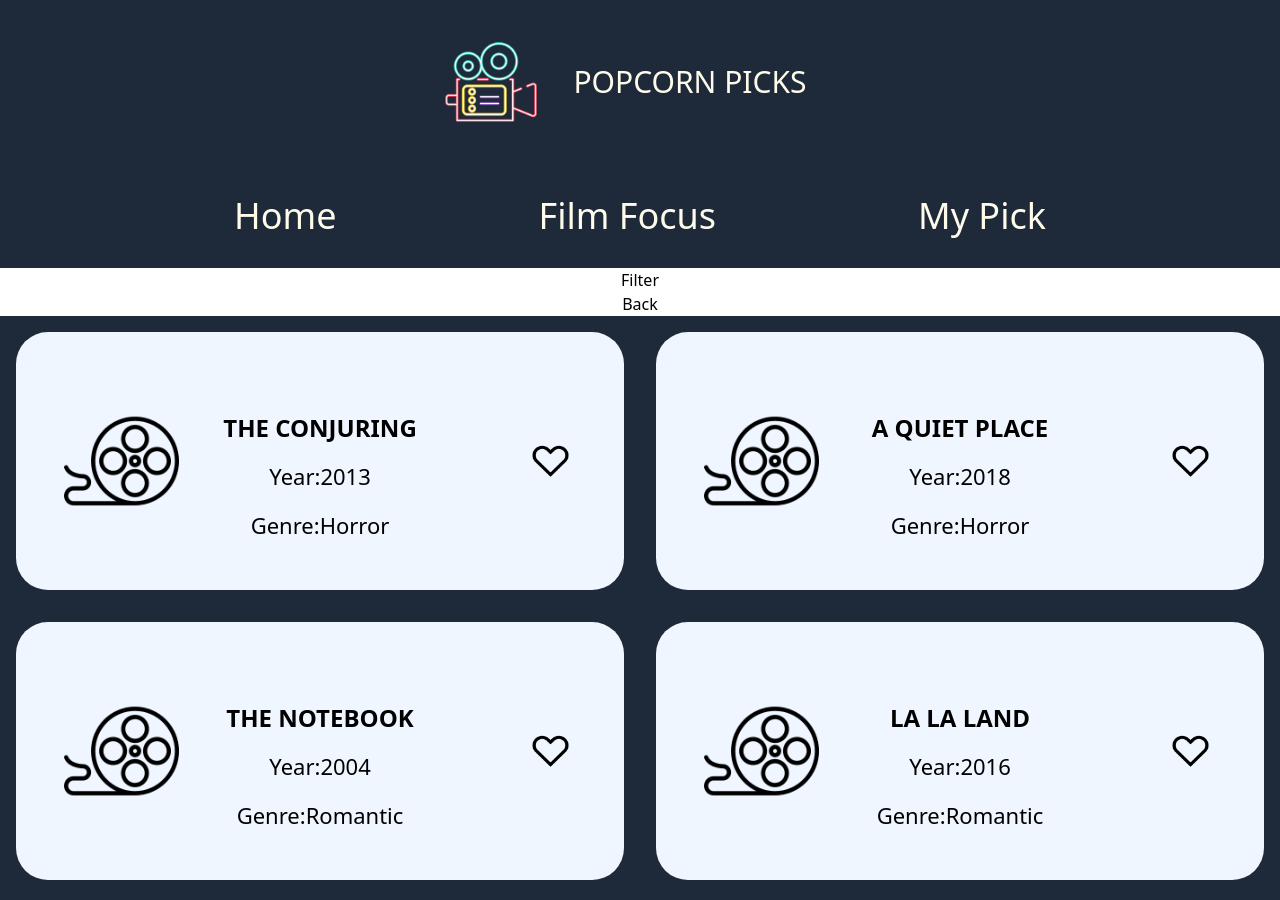
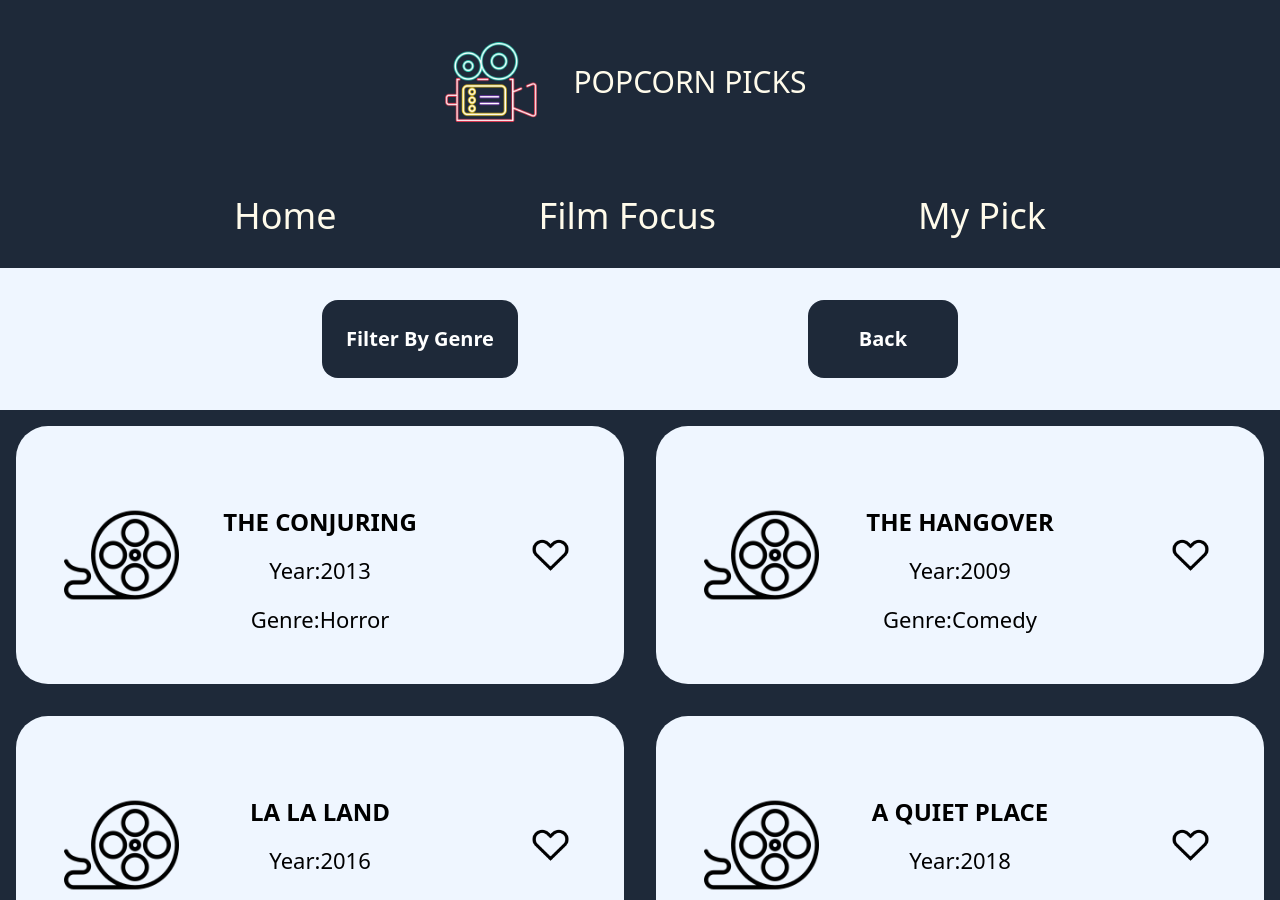
Before and after one commit to Svpriyaa2808/moviesite, a Next.js app: page /movie in a window 1280 px wide. Shown: the top 900 px of the page. Built offline with nearby package versions, Linux system fonts and the light colour scheme.

Commit message:
styling button

```diff
--- a/src/app/components/Movie/MovieDescription/index.tsx
+++ b/src/app/components/Movie/MovieDescription/index.tsx
@@ -5,7 +5,7 @@ import { useState } from "react"
 // interface MovieDescriptionProps extends movieDataType {
 //     handleFav:(movieName:string)=>void
 // }
-const MovieDescription = ({icon, movieName, releaseYear, genre, favourite}: movieDataType) => {
+const MovieDescription = ({icon, movieName, releaseYear, genre}: movieDataType) => {
     const[fav,setFav] = useState<string>("unfavourite_icon.png")
 
     const addFav = () => {
--- a/src/app/data/movieData.ts
+++ b/src/app/data/movieData.ts
@@ -6,126 +6,127 @@ export const moviedata:movieDataType[] = [
     movieName: 'The Conjuring',
     releaseYear: 2013,
     genre: 'Horror',
-    favourite: 'unfavourite_icon.png'
+
+  },
+  {
+    icon: 'movieicon.png',
+    movieName: 'The Hangover',
+    releaseYear: 2009,
+    genre: 'Comedy',
+
+  },
+  {
+    icon: 'movieicon.png',
+    movieName: 'La La Land',
+    releaseYear: 2016,
+    genre: 'Romantic',
+
   },
   {
     icon: 'movieicon.png',
     movieName: 'A Quiet Place',
     releaseYear: 2018,
     genre: 'Horror',
-    favourite: 'unfavourite_icon.png'
+
+  },
+  {
+    icon: 'movieicon.png',
+    movieName: 'Superbad',
+    releaseYear: 2007,
+    genre: 'Comedy',
+
+  },
+  {
+    icon: 'movieicon.png',
+    movieName: 'Mad Max: Fury Road',
+    releaseYear: 2015,
+    genre: 'Action',
+
+  },
+  {
+    icon: 'movieicon.png',
+    movieName: 'John Wick',
+    releaseYear: 2014,
+    genre: 'Action',
+
+  },
+  {
+    icon: 'movieicon.png',
+    movieName: 'It',
+    releaseYear: 2017,
+    genre: 'Horror',
+
   },
   {
     icon: 'movieicon.png',
     movieName: 'The Notebook',
     releaseYear: 2004,
     genre: 'Romantic',
-    favourite: 'unfavourite_icon.png'
-  },
-  {
-    icon: 'movieicon.png',
-    movieName: 'La La Land',
-    releaseYear: 2016,
-    genre: 'Romantic',
-    favourite: 'unfavourite_icon.png'
-  },
-  {
-    icon: 'movieicon.png',
-    movieName: 'The Hangover',
-    releaseYear: 2009,
-    genre: 'Comedy',
-    favourite: 'unfavourite_icon.png'
-  },
-  {
-    icon: 'movieicon.png',
-    movieName: 'Superbad',
-    releaseYear: 2007,
-    genre: 'Comedy',
-    favourite: 'unfavourite_icon.png'
-  },
-  {
-    icon: 'movieicon.png',
-    movieName: 'Mad Max: Fury Road',
-    releaseYear: 2015,
-    genre: 'Action',
-    favourite: 'unfavourite_icon.png'
-  },
-  {
-    icon: 'movieicon.png',
-    movieName: 'John Wick',
-    releaseYear: 2014,
-    genre: 'Action',
-    favourite: 'unfavourite_icon.png'
-  },
-  {
-    icon: 'movieicon.png',
-    movieName: 'It',
-    releaseYear: 2017,
-    genre: 'Horror',
-    favourite: 'unfavourite_icon.png'
+
   },
   {
     icon: 'movieicon.png',
     movieName: 'Get Out',
     releaseYear: 2017,
     genre: 'Horror',
-    favourite: 'unfavourite_icon.png'
+
   },
   {
     icon: 'movieicon.png',
     movieName: 'Titanic',
     releaseYear: 1997,
     genre: 'Romantic',
-    favourite: 'unfavourite_icon.png'
+
   },
   {
     icon: 'movieicon.png',
     movieName: 'Pride & Prejudice',
     releaseYear: 2005,
     genre: 'Romantic',
-    favourite: 'unfavourite_icon.png'
+
   },
   {
     icon: 'movieicon.png',
     movieName: '21 Jump Street',
     releaseYear: 2012,
     genre: 'Comedy',
-    favourite: 'unfavourite_icon.png'
+
+  },
+   {
+    icon: 'movieicon.png',
+    movieName: 'Gladiator',
+    releaseYear: 2000,
+    genre: 'Action',
+
   },
   {
     icon: 'movieicon.png',
     movieName: 'Crazy Rich Asians',
     releaseYear: 2018,
     genre: 'Comedy',
-    favourite: 'unfavourite_icon.png'
+
   },
   {
     icon: 'movieicon.png',
     movieName: 'The Dark Knight',
     releaseYear: 2008,
     genre: 'Action',
-    favourite: 'unfavourite_icon.png'
+
   },
-  {
-    icon: 'movieicon.png',
-    movieName: 'Gladiator',
-    releaseYear: 2000,
-    genre: 'Action',
-    favourite: 'unfavourite_icon.png'
-  },
+
   {
     icon: 'movieicon.png',
     movieName: 'Us',
     releaseYear: 2019,
     genre: 'Horror',
-    favourite: 'unfavourite_icon.png'
+
   },
   {
     icon: 'movieicon.png',
     movieName: 'Me Before You',
     releaseYear: 2016,
     genre: 'Romantic',
-    favourite: 'unfavourite_icon.png'
+
   }
 ]
 
--- a/src/app/movie/page.tsx
+++ b/src/app/movie/page.tsx
@@ -24,9 +24,23 @@ const Movie = () => {
 
     return (
         <>
-        <button onClick={handleFilter}>Filter</button>
-        <button onClick={handleClear}>Back</button>
-         {filterSelected && filteredGenres.map((item,index) => <div key={index} onClick={() => chosenGenre(item)}>{item}</div>)}
+        <div className="flex bg-blue-50 justify-evenly p-8">
+            <div className="relative inline-block">
+                <button className="bg-gray-800 text-white cursor-pointer p-6 min-w-[150px] text-[20px] font-bold rounded-2xl " onClick={handleFilter}>
+                    Filter By Genre
+                </button>
+                {filterSelected && (
+                    <div className="absolute left-0 mt-2 w-full bg-white rounded-lg shadow-lg overflow-hidden">
+                        {filteredGenres.map((item, index) => (
+                            <div className="bg-blue-50 hover:bg-blue-100 cursor-pointer text-[20px] font-bold" key={index} onClick={() => chosenGenre(item)}>
+                                <p className="border-b-2 text-center">{item}</p>
+                            </div>
+                        ))}
+                    </div>
+                )}
+            </div>
+            <button className="bg-gray-800 text-white cursor-pointer p-6 min-w-[150px] text-[20px] font-bold rounded-2xl" onClick={handleClear}>Back</button>
+        </div>
 
         <div className="flex flex-col lg:flex-row flex-wrap bg-gray-800">
             {genreMovieList && genreMovieList.map((item:movieDataType,index:number) => <MovieDescription key={index} {...item} />)}
--- a/src/app/utils/types.ts
+++ b/src/app/utils/types.ts
@@ -4,5 +4,4 @@ export interface movieDataType
         movieName: string,
         releaseYear : number,
         genre : string,
-        favourite : string
     }
```
Lines whose indentation alone changed are shown as unchanged.
